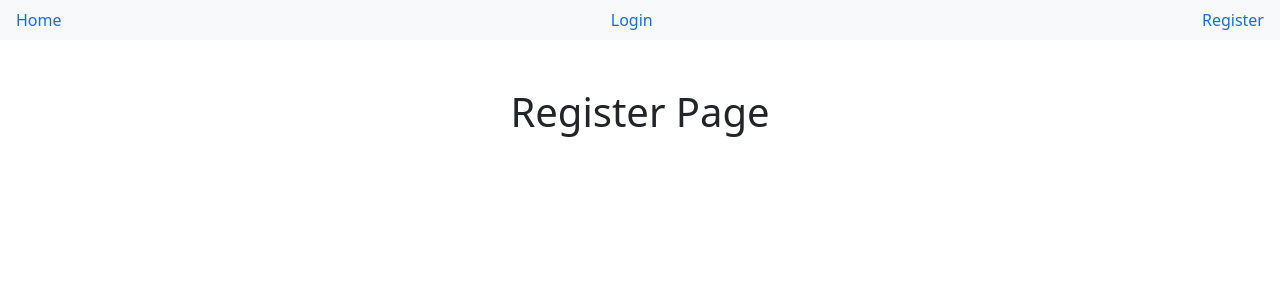
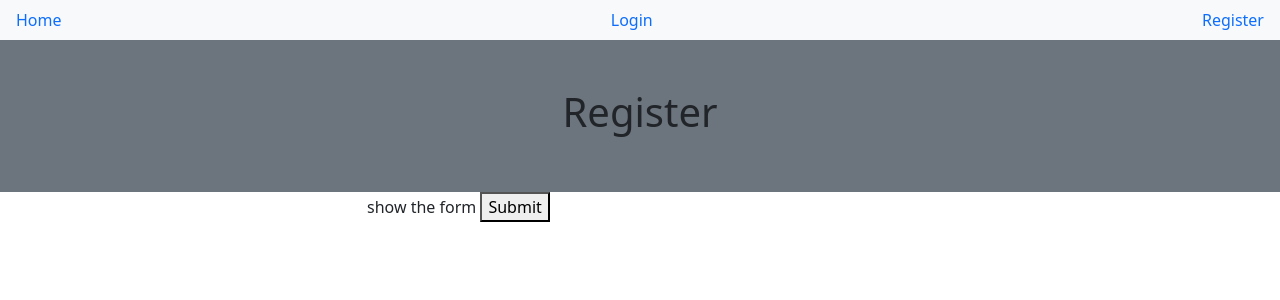
Before and after one commit to BerkayKulak/MERN-Hotel-Booking, a React (Create React App) app in the folder client/: page /register in a window 1280 px wide. Shown: the top 300 px of the page. Built offline with nearby package versions, Linux system fonts and the light colour scheme.

Commit message:
Register page

```diff
--- a/client/src/auth/Register.js
+++ b/client/src/auth/Register.js
@@ -1,6 +1,32 @@
+import { useState } from "react";
+
 const Register = () => {
+  const [name, setName] = useState("");
+  const [email, setEmail] = useState("");
+  const [password, setPassword] = useState("");
+
+  const handleSubmit = () => {
+    alert("send user info to backend");
+  };
+
+  const registerForm = () => (
+    <form onSubmit={handleSubmit}>
+      show the form <button type="submit">Submit</button>{" "}
+    </form>
+  );
+
   return (
-    <div className="container-fluid h1 p-5 text-center">Register Page</div>
+    <>
+      <div className="container-fluid bg-secondary p-5 text-center">
+        <h1>Register</h1>
+      </div>
+
+      <div className="container">
+        <div className="row">
+          <div className="col-md-6 offset-md-3">{registerForm()}</div>
+        </div>
+      </div>
+    </>
   );
 };
 
```
